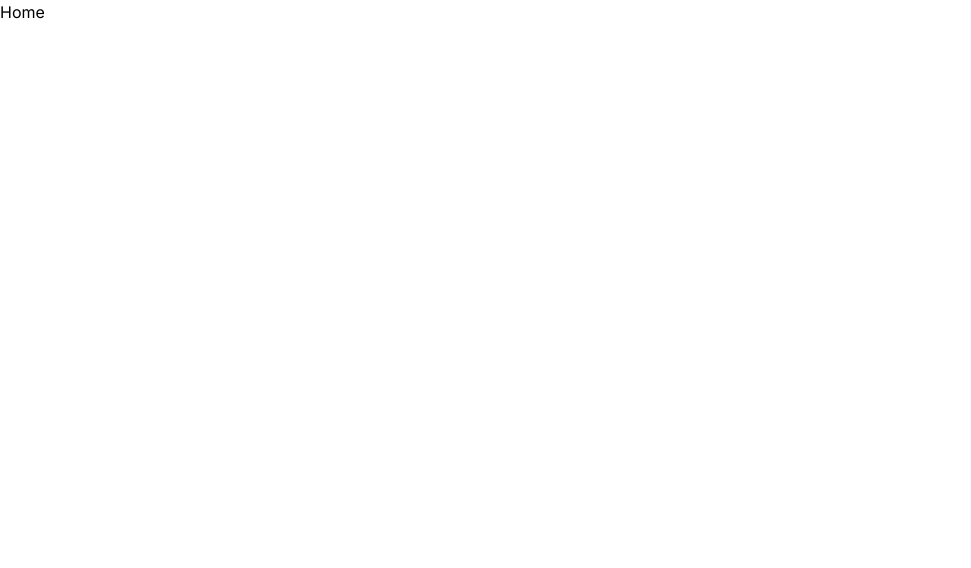
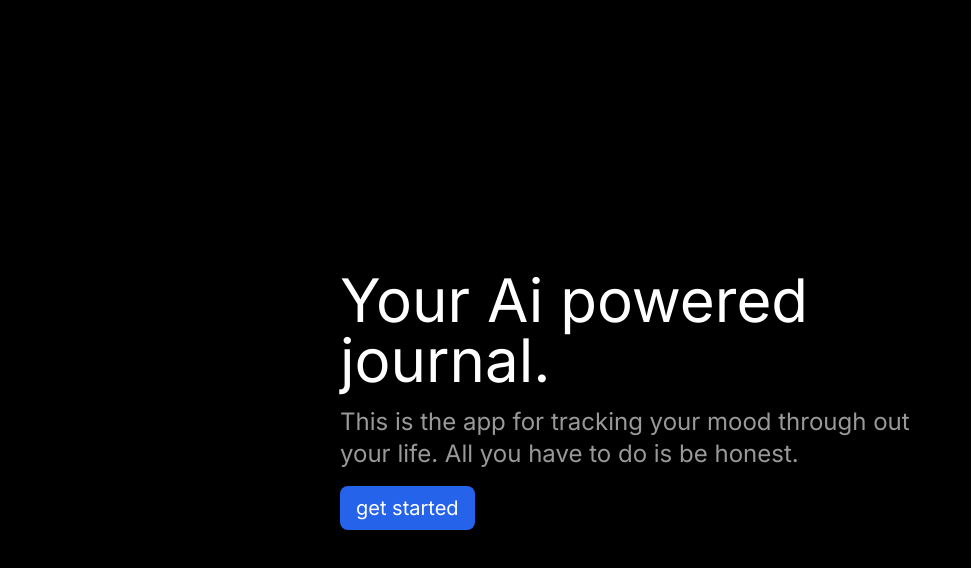
Before and after one commit to nemanjamalesija/ai-journal, a Next.js app: page / in a window 1280 px wide. Shown: the top 568 px of the page, without its empty margins (0-971 px from the left). Built offline with nearby package versions, Linux system fonts and the light colour scheme.

Commit message:
Add home page

```diff
--- a/app/page.tsx
+++ b/app/page.tsx
@@ -1,5 +1,22 @@
-import Image from 'next/image';
+import Link from 'next/link';
 
 export default function Home() {
-  return <div>Home</div>;
+  return (
+    <div className="w-screen h-screen bg-black flex justify-center items-center text-white">
+      <div className="w-full max-w-[600px] mx-auto">
+        <h1 className="text-6xl mb-4">Your Ai powered journal.</h1>
+        <p className="text-2xl text-white/60 mb-4">
+          This is the app for tracking your mood through out your life. All you
+          have to do is be honest.
+        </p>
+        <div>
+          <Link href="/journal">
+            <button className="bg-blue-600 px-4 py-2 rounded-lg text-xl">
+              get started
+            </button>
+          </Link>
+        </div>
+      </div>
+    </div>
+  );
 }
```
